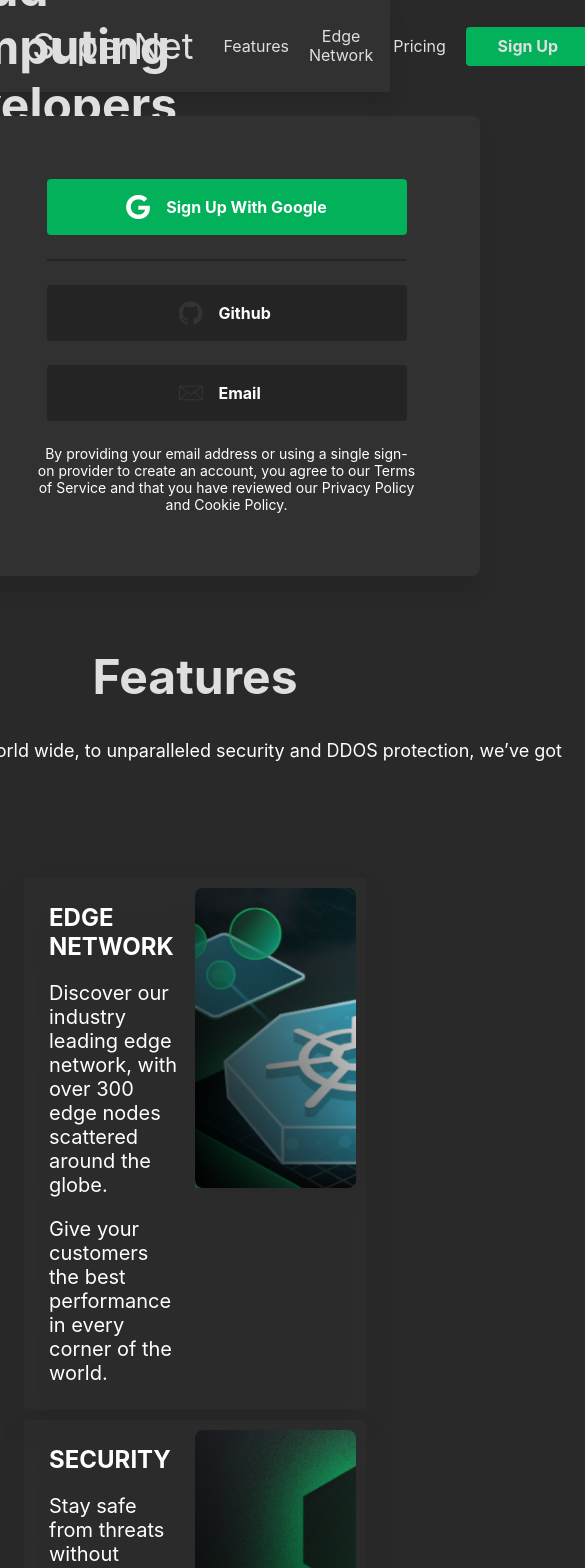
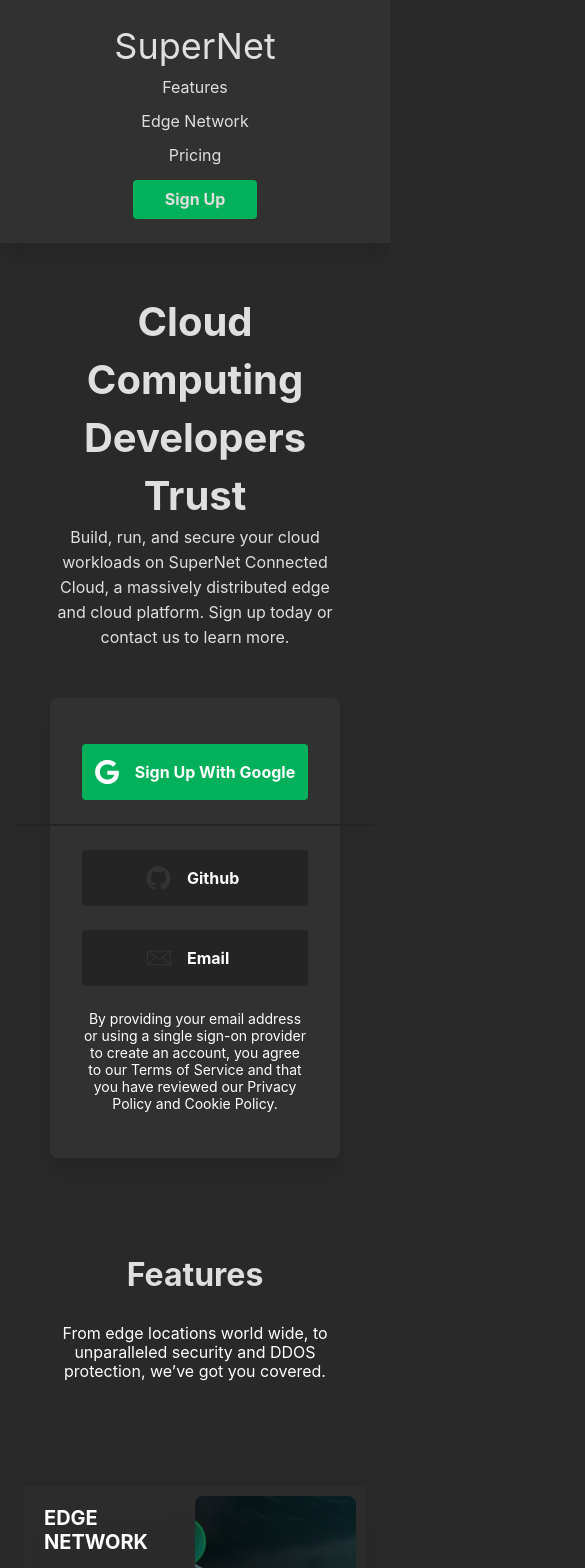
Before and after one commit to ajamarco/linney_test, a React (Create React App) app: page / in a window 390 px wide. Shown: the top 1568 px of the page, 585 px wide, since content can reach past the window. Built offline with nearby package versions, Linux system fonts and the light colour scheme.

Commit message:
added media query

```diff
--- a/src/components/FeatureCard.jsx
+++ b/src/components/FeatureCard.jsx
@@ -9,7 +9,7 @@
           <p key={index}>{paragraph}</p>
         ))}
       </div>
-      <div className="feature_card_img" style={{ backgroundImage: `url(${img})` }} />
+      <div className="feature_card_img" style={{ backgroundImage: `url(${img})`, backgroundPosition: "center", backgroundSize: "cover" }}></div>
     </div>
   );
 };
--- a/src/components/Features.jsx
+++ b/src/components/Features.jsx
@@ -13,7 +13,7 @@
         <h1 className="pricing-text_title">Features</h1>
         <p className="pricing-text_body">From edge locations world wide, to unparalleled security and DDOS protection, we’ve got you covered.</p>
       </div>
-      <div className="feature_row">
+      <div className="features">
         <FeatureCard
           title={"EDGE NETWORK"}
           paragraphs={[
--- a/src/components/Hero.jsx
+++ b/src/components/Hero.jsx
@@ -5,7 +5,10 @@
   return (
     <section className="hero-container">
       <div className="hero-content_element">
-        <h1>Cloud Computing Developers Trust</h1>
+        <h1>
+          Cloud Computing <br />
+          Developers Trust
+        </h1>
         <p className="hero-content_description">
           Build, run, and secure your cloud workloads on SuperNet Connected Cloud, a massively distributed edge and cloud platform. Sign up today or contact us to learn more.
         </p>
--- a/src/components/PricingCard.jsx
+++ b/src/components/PricingCard.jsx
@@ -2,15 +2,20 @@
 import "../styles/PricingCard.css";
 
 const PricingCard = ({ features, price, background, mainPlan }) => {
+  const priceSplit = price.split(" ");
+  console.log("price split", priceSplit);
   const mainPlanHeight = mainPlan ? "560px" : "540px";
   return (
     <div className="pricing_card" style={{ height: mainPlanHeight }}>
       <div className="pricing_card-price">
         <p className="pricing_card-price_text" style={{ background: background, backgroundClip: "text" }}>
-          {price}
+          {/* iterate over price - every whitespace - and add a breakline between */}
+          {priceSplit[0]}
+          <br />
+          {priceSplit[1]}
         </p>
       </div>
-      <div className="pricing_card-img" />
+      <div className="pricing_card-img" style={{ backgroundSize: "cover", backgroundRepeat: "no-repeat" }} />
       <div className="pricing_card-features">
         {features.map((feature, index) => {
           return (
--- a/src/styles/Features.css
+++ b/src/styles/Features.css
@@ -1,4 +1,4 @@
-.feature_row {
+.features {
   width: 100%;
   display: flex;
   flex-wrap: wrap;
@@ -68,3 +68,51 @@
   background: linear-gradient(240deg, rgba(0, 0, 0, 0) 5%, #000000 100%);
   border-radius: 8px;
 }
+
+/* create a media query for tables - max width 768px */
+@media (max-width: 768px) {
+  .features {
+    flex-direction: column;
+  }
+  .feature_card {
+    flex: 100%;
+  }
+  .feature_card_img {
+    border-radius: 8px 8px 0px 0px;
+  }
+  .feature_card_text {
+    padding: 10px;
+  }
+  .feature_card_text h2 {
+    font-size: 20px;
+    line-height: 24px;
+  }
+  .feature_card_text p {
+    font-size: 16px;
+    line-height: 19px;
+  }
+}
+
+/* create a media query for mobile - max width 480px */
+@media (max-width: 480px) {
+  .features {
+    flex-direction: column;
+  }
+  .feature_card {
+    flex: 100%;
+  }
+  .feature_card_img {
+    border-radius: 8px 8px 0px 0px;
+  }
+  .feature_card_text {
+    padding: 10px;
+  }
+  .feature_card_text h2 {
+    font-size: 20px;
+    line-height: 24px;
+  }
+  .feature_card_text p {
+    font-size: 16px;
+    line-height: 19px;
+  }
+}
--- a/src/styles/Footer.css
+++ b/src/styles/Footer.css
@@ -5,7 +5,6 @@
   background: #232323;
   box-shadow: 0px 12px 16px rgba(0, 0, 0, 0.1);
   align-items: flex-end;
-  height: 83px;
   align-items: center;
   padding: 24px 32px;
 }
--- a/src/styles/Hero.css
+++ b/src/styles/Hero.css
@@ -1,22 +1,22 @@
 .hero-container {
   display: flex;
-  width: 100%;
+  /* width: 100%; */
   flex-direction: row;
   justify-content: center;
   align-items: center;
-  padding: 180px;
+  padding: 200px;
   gap: 48px;
   height: 508px;
 }
 
 .hero-content_element {
   color: white;
-  width: 50%;
+  /* width: 50%; */
   justify-content: center;
 }
 
 .hero-content_element h1 {
-  font-size: 48px;
+  font-size: 60px;
   text-align: left;
   font-family: "Inter";
   font-style: normal;
@@ -26,10 +26,10 @@
 }
 
 .hero-content_description {
-  font-size: 14px;
+  font-size: 20px;
   text-align: left;
   font-family: "Inter";
-  line-height: 20px;
+  line-height: 25px;
   color: #dfdfdf;
 }
 
@@ -41,7 +41,7 @@
   padding: 64px;
   gap: 24px;
 
-  width: 506px;
+  /* width: 506px; */
   height: 460px;
 
   background: #313131;
@@ -58,7 +58,7 @@
   padding: 16px 2px;
   gap: 16px;
 
-  width: 360px;
+  width: 100%;
   height: 56px;
 
   background: #02b159;
@@ -95,7 +95,7 @@
   padding: 16px 2px;
   gap: 16px;
 
-  width: 360px;
+  width: 100%;
   height: 56px;
 
   background: #242424;
@@ -137,9 +137,6 @@
 
 /* Form terms and conditions */
 .form_tc {
-  width: 378px;
-  height: 68px;
-
   font-family: "Inter";
   font-style: normal;
   font-weight: 400;
@@ -151,3 +148,44 @@
 
   color: #ffffff;
 }
+
+/* create a media query for tables - max width 768px */
+@media (max-width: 768px) {
+  .hero-container {
+    flex-direction: column;
+    padding: 100px;
+    height: 100%;
+  }
+
+  .hero-content_element {
+    width: 100%;
+  }
+
+  .hero-content_element h1,
+  .hero-content_description {
+    text-align: center;
+  }
+
+  .signup_form {
+    width: 100%;
+  }
+}
+
+/* create a media query for mobile - max width 480px */
+@media (max-width: 480px) {
+  .hero-container {
+    padding: 50px;
+  }
+
+  .hero-content_element h1 {
+    font-size: 40px;
+  }
+
+  .hero-content_description {
+    font-size: 16px;
+  }
+
+  .signup_form {
+    padding: 32px;
+  }
+}
--- a/src/styles/Navbar.css
+++ b/src/styles/Navbar.css
@@ -4,7 +4,7 @@
   align-items: center;
   padding: 24px 32px;
   gap: 10px;
-  height: 92px;
+  /* height: 92px; */
   left: 0px;
   top: 0px;
   background: #313131;
@@ -19,7 +19,7 @@
   align-items: center;
   padding: 24px 32px;
   gap: 10px;
-  height: 92px;
+  /* height: 92px; */
   left: 0px;
   top: 0px;
   background: #313131;
@@ -77,7 +77,7 @@
   background: #02b159;
   border-radius: 4px;
   width: 124px;
-  height: 39px;
+  /* height: 39px; */
   justify-content: center;
 }
 
@@ -91,3 +91,168 @@
   align-items: center;
   text-align: center;
 }
+
+/*create a media query for tablets - max width 768px*/
+@media (max-width: 768px) {
+  .header {
+    display: flex;
+    flex-direction: column;
+    justify-content: center;
+    align-items: center;
+    padding: 24px 32px;
+    gap: 10px;
+    /* height: 120px; */
+    left: 0px;
+    top: 0px;
+    background: #313131;
+    box-shadow: 0px 12px 16px rgba(0, 0, 0, 0.1);
+  }
+
+  .company-name {
+    font-family: "Inter";
+    font-style: normal;
+    font-weight: 400;
+    font-size: 36px;
+    line-height: 44px;
+    color: #dfdfdf;
+  }
+
+  .navigation {
+    display: flex;
+    flex-direction: column;
+    padding: 0px;
+    gap: 24px;
+  }
+
+  .navigation ul {
+    list-style-type: none;
+    padding: 0;
+    margin: 0;
+    display: flex;
+    align-items: center;
+  }
+
+  .navigation ul li {
+    margin-left: 20px;
+    font-family: "Inter";
+    font-style: normal;
+    font-weight: 400;
+    font-size: 16px;
+    line-height: 19px;
+    text-decoration: none;
+  }
+
+  .navigation ul li a {
+    text-decoration: none;
+    color: #dfdfdf;
+  }
+
+  .cta_sign_up {
+    display: flex;
+    flex-direction: row;
+    justify-content: space-between;
+    align-items: center;
+    padding: 10px 2px;
+    gap: 10px;
+    background: #02b159;
+    border-radius: 4px;
+    width: 124px;
+    /* height: 39px; */
+    justify-content: center;
+  }
+
+  .cta_sign_up a {
+    font-family: "Inter";
+    font-style: normal;
+    font-weight: 700;
+    font-size: 16px;
+    line-height: 19px;
+    display: flex;
+    align-items: center;
+    text-align: center;
+  }
+}
+
+/*create a media query for mobile - max width 425px*/
+@media (max-width: 425px) {
+  .header {
+    display: flex;
+    flex-direction: column;
+    justify-content: center;
+    align-items: center;
+    padding: 24px 32px;
+    gap: 10px;
+    /* height: 120px; */
+    left: 0px;
+    top: 0px;
+    background: #313131;
+    box-shadow: 0px 12px 16px rgba(0, 0, 0, 0.1);
+  }
+
+  .company-name {
+    font-family: "Inter";
+    font-style: normal;
+    font-weight: 400;
+    font-size: 36px;
+    line-height: 44px;
+    color: #dfdfdf;
+  }
+
+  .navigation {
+    display: flex;
+    flex-direction: column;
+    padding: 0px;
+    gap: 24px;
+  }
+
+  .navigation ul {
+    list-style-type: none;
+    padding: 0;
+    margin: 0;
+    display: flex;
+    align-items: center;
+    flex-direction: column;
+    gap: 15px;
+  }
+
+  .navigation ul li {
+    margin-left: 20px;
+    font-family: "Inter";
+    font-style: normal;
+    font-weight: 400;
+    font-size: 16px;
+    line-height: 19px;
+    text-decoration: none;
+    margin: 0;
+  }
+
+  .navigation ul li a {
+    text-decoration: none;
+    color: #dfdfdf;
+  }
+
+  .cta_sign_up {
+    display: flex;
+    flex-direction: row;
+    justify-content: space-between;
+    align-items: center;
+    padding: 10px 2px;
+    gap: 10px;
+    background: #02b159;
+    border-radius: 4px;
+    width: 124px;
+    /* height: 39px; */
+    justify-content: center;
+  }
+
+  .cta_sign_up a {
+    font-family: "Inter";
+    font-style: normal;
+    font-weight: 700;
+    font-size: 16px;
+    line-height: 19px;
+    display: flex;
+    align-items: center;
+    text-align: center;
+  }
+}
--- a/src/styles/Network.css
+++ b/src/styles/Network.css
@@ -1,10 +1,10 @@
 .network_img {
-  /* Edge Network Map */
-
-  width: 1361px;
-  height: 771px;
-
   background: url("../assets/edge_network.png") no-repeat;
-
-  filter: drop-shadow(0px 4px 16px rgba(0, 0, 0, 0.25));
+  height: 0;
+  width: 100%;
+  padding: 0; /* remove any pre-existing padding, just in case */
+  padding-bottom: 75%; /* for a 4:3 aspect ratio */
+  background-position: center center;
+  background-size: 100%;
+  background-repeat: no-repeat;
 }
--- a/src/styles/Pricing.css
+++ b/src/styles/Pricing.css
@@ -9,7 +9,7 @@
 }
 
 .pricing-text {
-  width: 784px;
+  /* width: 784px; */
   height: 182px;
 
   font-family: "Inter";
@@ -29,19 +29,66 @@
   font-weight: 400;
   font-size: 18px;
   line-height: 29px;
+  text-align: center;
 }
 
 .pricing-cards {
-  /* Pricing Cards */
-
-  /* Auto layout */
   display: flex;
   flex-direction: row;
   justify-content: center;
   align-items: center;
   padding: 0px;
   gap: 64px;
+}
 
-  width: 1063px;
-  height: 563.45px;
+/* create a nedia query for tables - max width 768px */
+@media (max-width: 768px) {
+  .pricing {
+    padding: 48px 24px;
+    gap: 48px;
+  }
+  .pricing-text {
+    height: 182px;
+    width: 305px;
+  }
+  .pricing-text_title {
+    font-size: 32px;
+    line-height: 38px;
+  }
+  .pricing-text_body {
+    font-size: 16px;
+    line-height: 19px;
+  }
+  .pricing-cards {
+    padding: 0px;
+    gap: 64px;
+    /* height: 563.45px; */
+    flex-direction: column;
+  }
 }
+
+/* create a nedia query for mobile - max width 480px */
+@media (max-width: 480px) {
+  .pricing {
+    padding: 48px 24px;
+    gap: 48px;
+  }
+  .pricing-text {
+    height: 182px;
+    width: 305px;
+  }
+  .pricing-text_title {
+    font-size: 32px;
+    line-height: 38px;
+  }
+  .pricing-text_body {
+    font-size: 16px;
+    line-height: 19px;
+  }
+  .pricing-cards {
+    padding: 0px;
+    gap: 64px;
+    /* height: 563.45px; */
+    flex-direction: column;
+  }
+}
```
Also changed, not shown: src/styles/ContactUs.css (+49 -3 lines), src/styles/PricingCard.css (+73 -13 lines).
